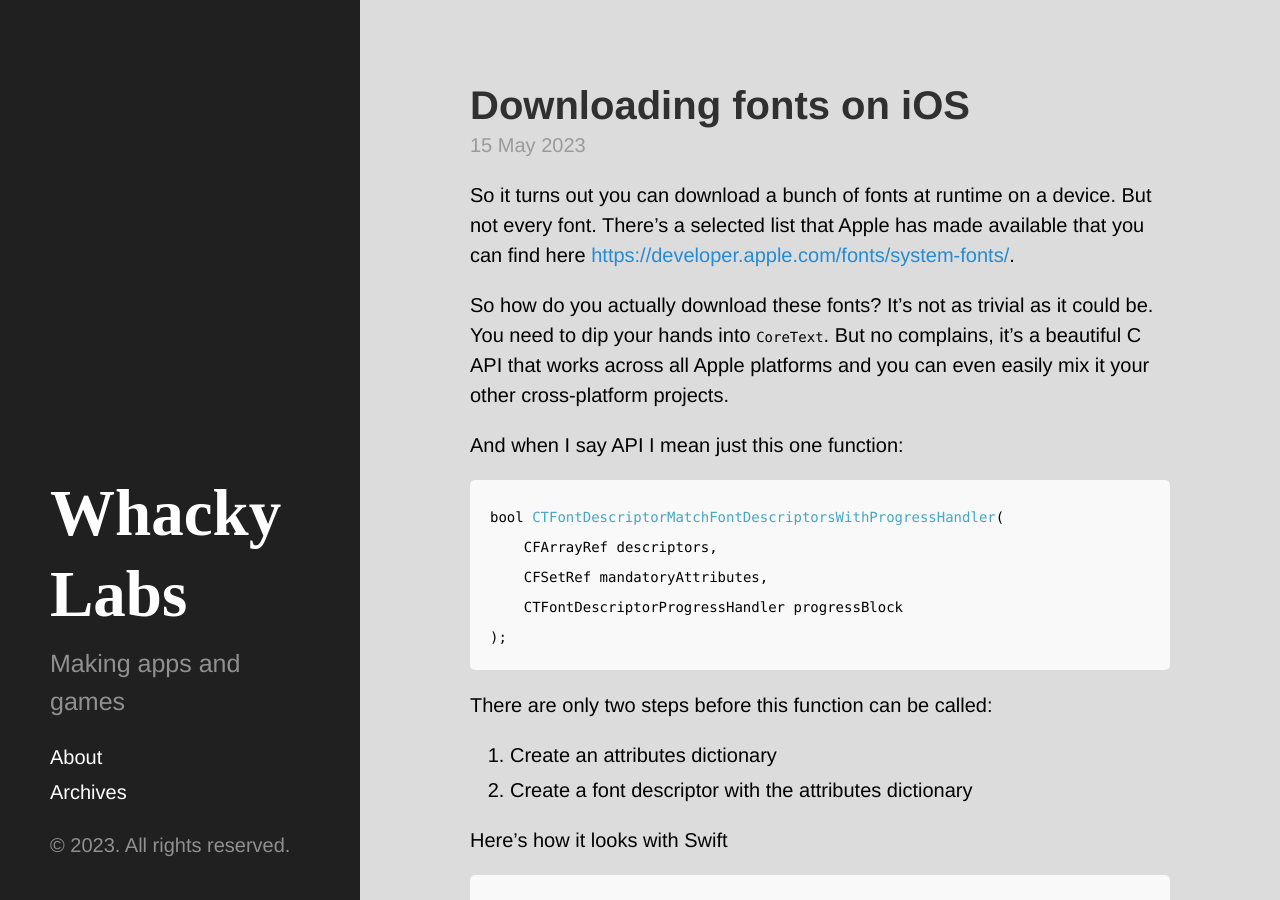
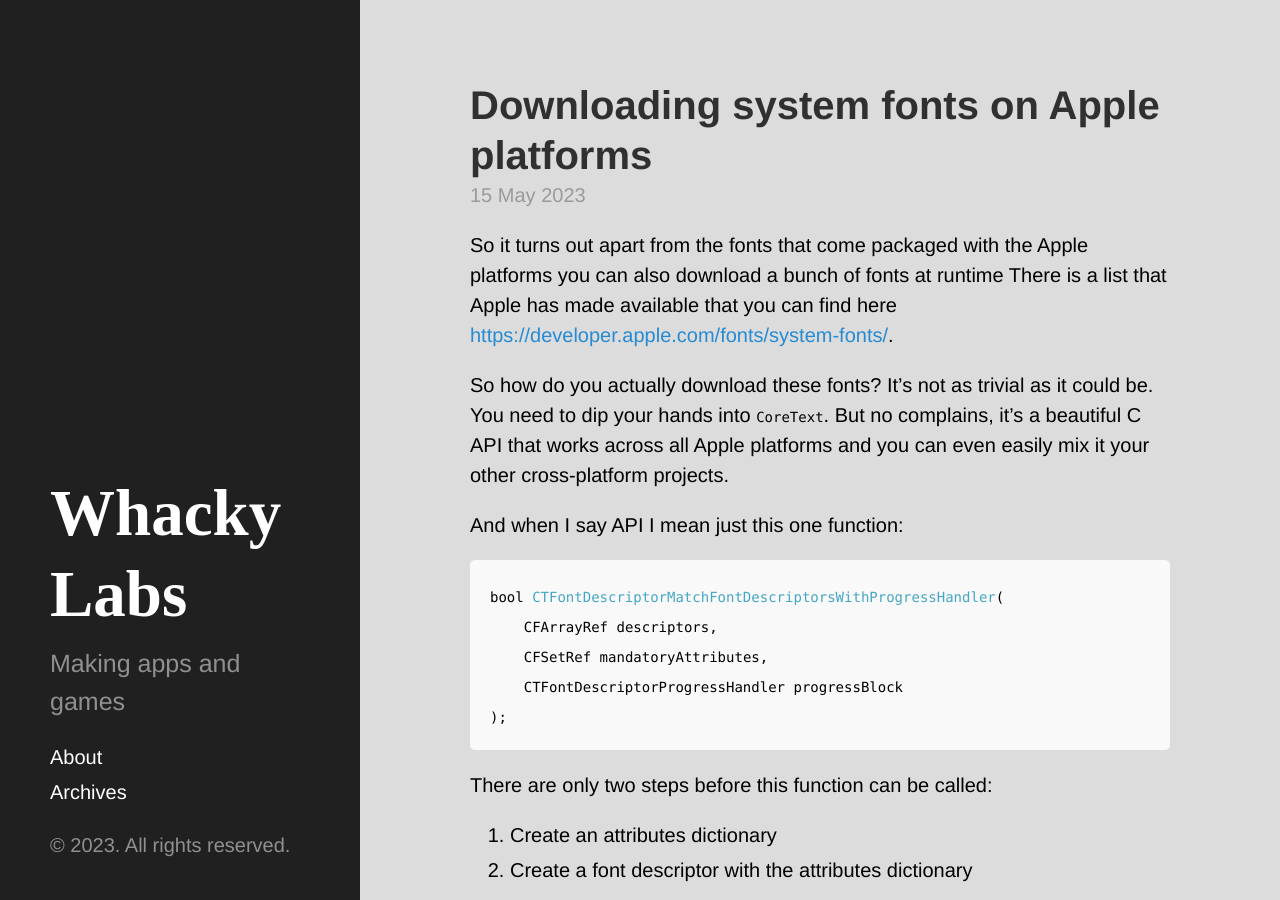
Before and after one commit to chunkyguy/chunkyguy.github.io, a Jekyll site: the page built from _posts/2023-05-23-download-fonts-ios.md, in a window 1280 px wide and 900 px high. Built offline with Jekyll 4.4.1, drawn with Linux system fonts in a browser that asks for light colours.

Commit message:
Update 2023-05-23-download-fonts-ios.md

```diff
--- a/_posts/2023-05-23-download-fonts-ios.md
+++ b/_posts/2023-05-23-download-fonts-ios.md
@@ -1,12 +1,12 @@
 ---
 layout: post
-title:  "Downloading fonts on iOS"
+title:  "Downloading system fonts on Apple platforms"
 date:   2023-05-15 21:58:00 +0200
 categories: ios fonts
 published: true
 ---
 
-So it turns out you can download a bunch of fonts at runtime on a device. But not every font. There's a selected list that Apple has made available that you can find here [https://developer.apple.com/fonts/system-fonts/](https://developer.appl.e.com/fonts/system-fonts/).
+So it turns out apart from the fonts that come packaged with the Apple platforms you can also download a bunch of fonts at runtime There is a list that Apple has made available that you can find here [https://developer.apple.com/fonts/system-fonts/](https://developer.apple.com/fonts/system-fonts/).
 
 So how do you actually download these fonts? It's not as trivial as it could be. You need to dip your hands into `CoreText`. But no complains, it's a beautiful C API that works across all Apple platforms and you can even easily mix it your other cross-platform projects.
 
```
